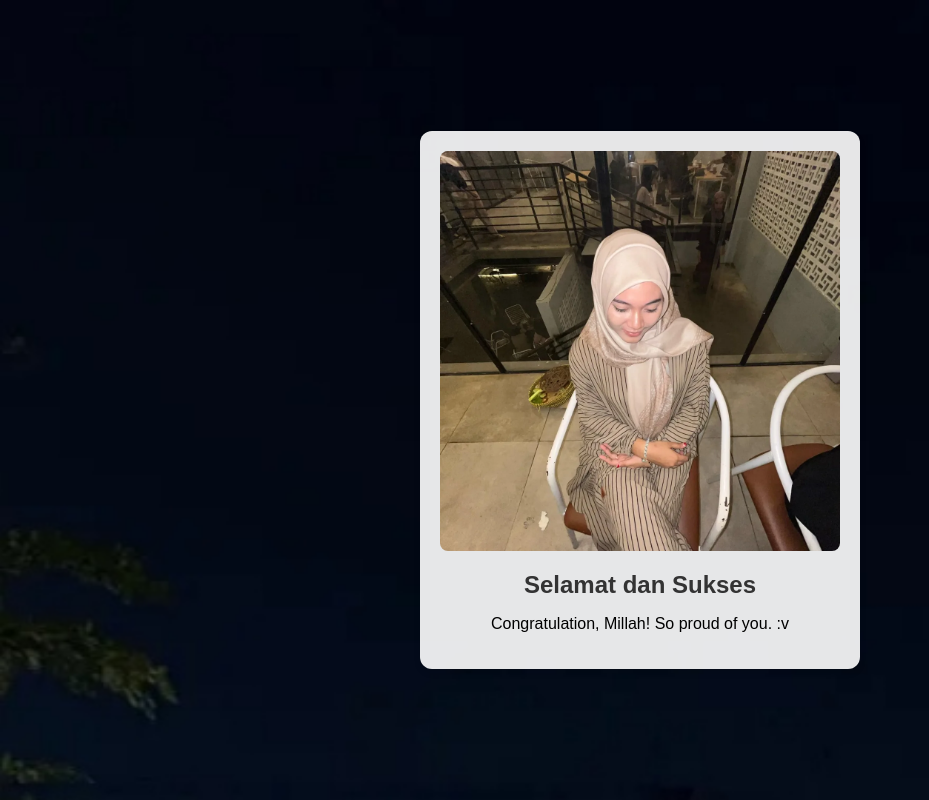
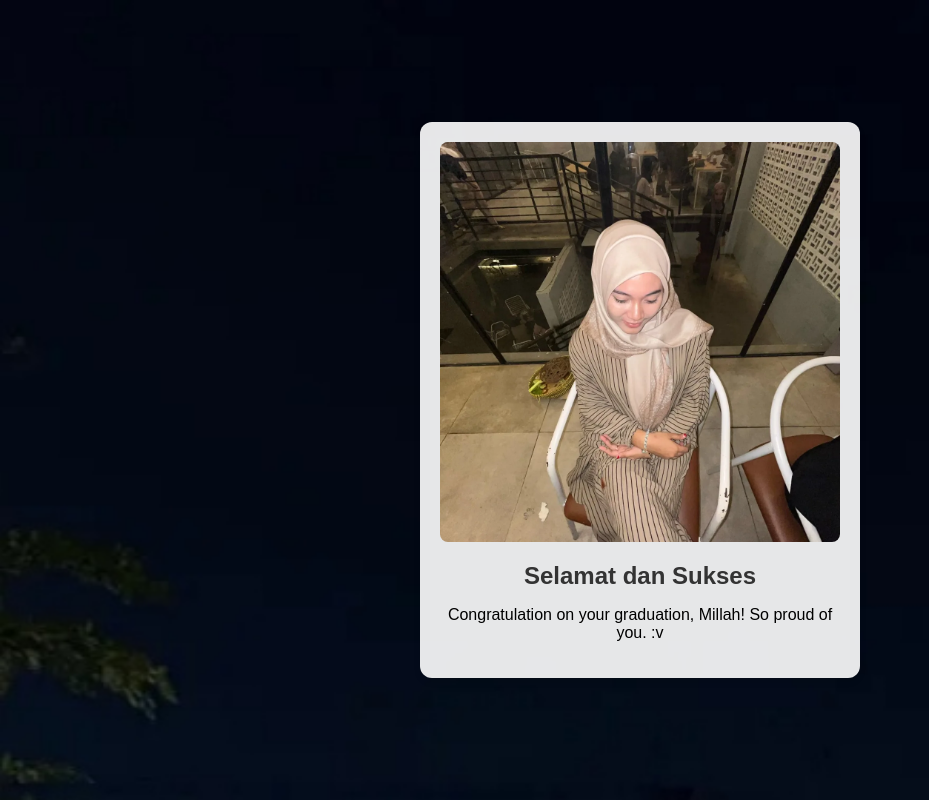
Before and after one commit to cosmicfrdss/Website.Public, a plain HTML site: page index.html in a window 1280 px wide. Shown: the whole page, without its empty margins (0-929 px from the left). Drawn offline with Linux system fonts and the light colour scheme.

Commit message:
Update index.html

```diff
--- a/index.html
+++ b/index.html
@@ -86,7 +86,7 @@
     <div class="card">
         <img src="foto-x.jpg" alt="Foto Wahidatul Millah">
         <h1>Selamat dan Sukses</h1>
-            Congratulation, Millah! So proud of you. :v
+            Congratulation on your graduation, Millah! So proud of you. :v
         </p>
     </div>
 
```
